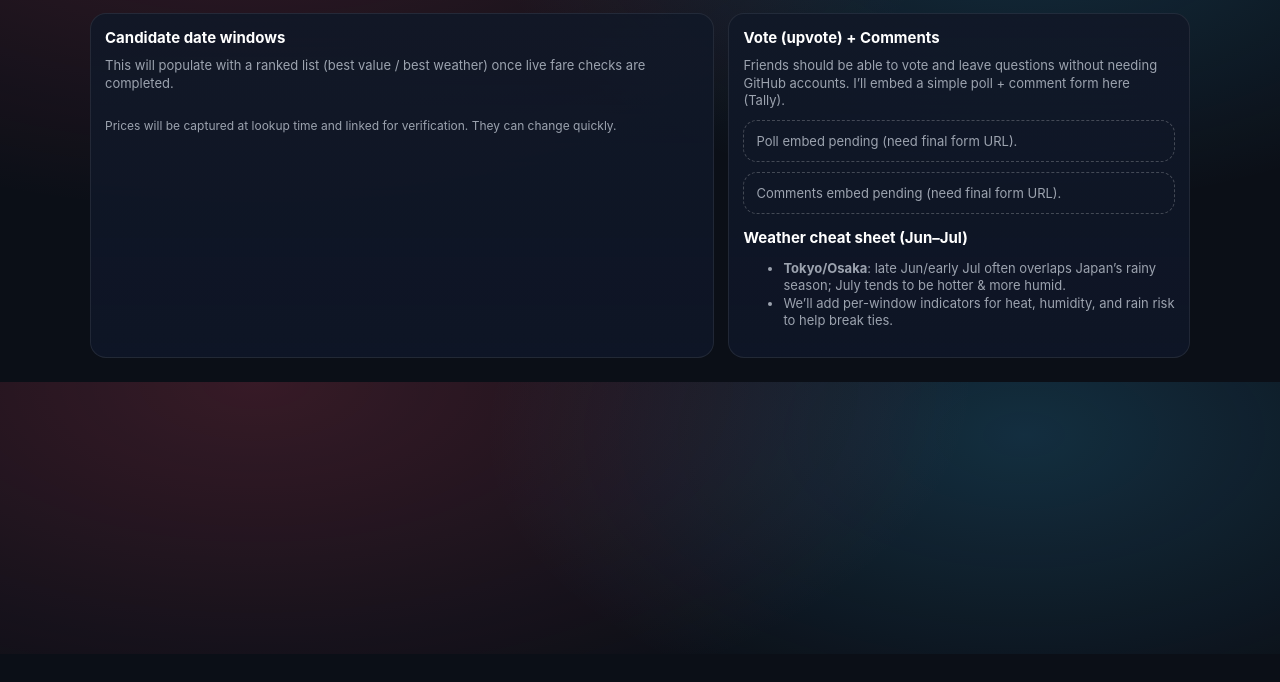
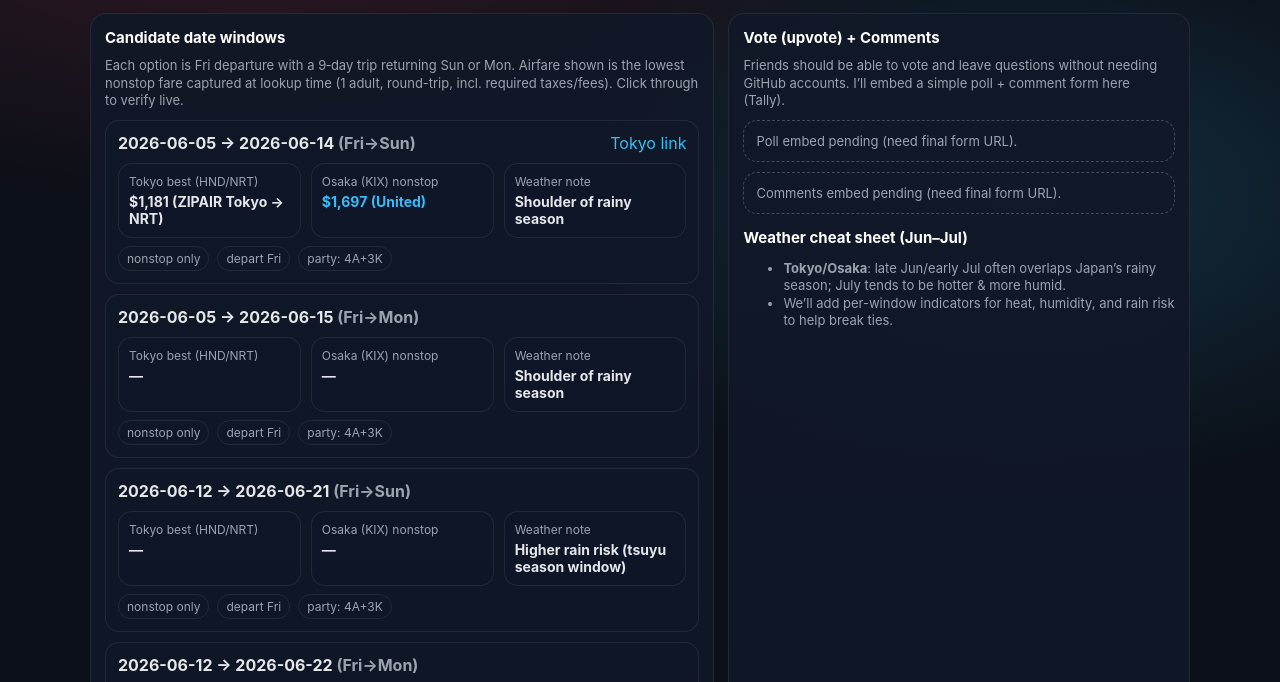
Before and after one commit to vaibhavmathur171-git/japan-trip-dashboard, a plain HTML site: page index.html in a window 1280 px wide. Shown: the part 146-828 px from the top of the page. Before the commit the page ends 800 px from the top, so only its background shows below. Drawn offline with Linux system fonts and the light colour scheme.

Commit message:
Render options and add first live fare snapshots

```diff
--- a/data.json
+++ b/data.json
@@ -53,21 +53,21 @@
       "flights": {
         "tokyo": {
           "hnd": {
-            "priceUsd": null,
-            "airline": null,
-            "link": null
+            "priceUsd": 2091,
+            "airline": "JAL",
+            "link": "https://www.google.com/travel/flights?q=Flights%20from%20SFO%20to%20HND%20on%202026-06-05%20through%202026-06-14%20nonstop"
           },
           "nrt": {
-            "priceUsd": null,
-            "airline": null,
-            "link": null
+            "priceUsd": 1181,
+            "airline": "ZIPAIR Tokyo",
+            "link": "https://www.google.com/travel/flights?q=Flights%20from%20SFO%20to%20NRT%20on%202026-06-05%20through%202026-06-14%20nonstop"
           }
         },
         "osaka": {
           "kix": {
-            "priceUsd": null,
-            "airline": null,
-            "link": null,
+            "priceUsd": 1697,
+            "airline": "United",
+            "link": "https://www.google.com/travel/flights?q=Flights%20from%20SFO%20to%20KIX%20on%202026-06-05%20through%202026-06-14%20nonstop",
             "note": null
           }
         }
@@ -76,19 +76,21 @@
         "tokyo": {
           "tempC": null,
           "humidityPct": null,
-          "rainNote": null
+          "rainNote": "Shoulder of rainy season"
         },
         "osaka": {
           "tempC": null,
           "humidityPct": null,
-          "rainNote": null
+          "rainNote": "Shoulder of rainy season"
         }
       },
       "score": {
         "value": null,
         "weather": null
       },
-      "notes": []
+      "notes": [
+        "Fare snapshot: Google Flights (nonstop filter), captured 2026-02-06. Prices shown are for 1 adult round-trip incl. taxes/fees."
+      ]
     },
     {
       "id": "2026-06-05_2026-06-15",
@@ -121,12 +123,12 @@
         "tokyo": {
           "tempC": null,
           "humidityPct": null,
-          "rainNote": null
+          "rainNote": "Shoulder of rainy season"
         },
         "osaka": {
           "tempC": null,
           "humidityPct": null,
-          "rainNote": null
+          "rainNote": "Shoulder of rainy season"
         }
       },
       "score": {
@@ -166,12 +168,12 @@
         "tokyo": {
           "tempC": null,
           "humidityPct": null,
-          "rainNote": null
+          "rainNote": "Higher rain risk (tsuyu season window)"
         },
         "osaka": {
           "tempC": null,
           "humidityPct": null,
-          "rainNote": null
+          "rainNote": "Higher rain risk (tsuyu season window)"
         }
       },
       "score": {
@@ -211,12 +213,12 @@
         "tokyo": {
           "tempC": null,
           "humidityPct": null,
-          "rainNote": null
+          "rainNote": "Higher rain risk (tsuyu season window)"
         },
         "osaka": {
           "tempC": null,
           "humidityPct": null,
-          "rainNote": null
+          "rainNote": "Higher rain risk (tsuyu season window)"
         }
       },
       "score": {
@@ -256,12 +258,12 @@
         "tokyo": {
           "tempC": null,
           "humidityPct": null,
-          "rainNote": null
+          "rainNote": "Higher rain risk (tsuyu season window)"
         },
         "osaka": {
           "tempC": null,
           "humidityPct": null,
-          "rainNote": null
+          "rainNote": "Higher rain risk (tsuyu season window)"
         }
       },
       "score": {
@@ -301,12 +303,12 @@
         "tokyo": {
           "tempC": null,
           "humidityPct": null,
-          "rainNote": null
+          "rainNote": "Higher rain risk (tsuyu season window)"
         },
         "osaka": {
           "tempC": null,
           "humidityPct": null,
-          "rainNote": null
+          "rainNote": "Higher rain risk (tsuyu season window)"
         }
       },
       "score": {
@@ -346,12 +348,12 @@
         "tokyo": {
           "tempC": null,
           "humidityPct": null,
-          "rainNote": null
+          "rainNote": "Higher rain risk (tsuyu season window)"
         },
         "osaka": {
           "tempC": null,
           "humidityPct": null,
-          "rainNote": null
+          "rainNote": "Higher rain risk (tsuyu season window)"
         }
       },
       "score": {
@@ -391,12 +393,12 @@
         "tokyo": {
           "tempC": null,
           "humidityPct": null,
-          "rainNote": null
+          "rainNote": "Higher rain risk (tsuyu season window)"
         },
         "osaka": {
           "tempC": null,
           "humidityPct": null,
-          "rainNote": null
+          "rainNote": "Higher rain risk (tsuyu season window)"
         }
       },
       "score": {
@@ -436,12 +438,12 @@
         "tokyo": {
           "tempC": null,
           "humidityPct": null,
-          "rainNote": null
+          "rainNote": "Higher rain risk (tsuyu season window)"
         },
         "osaka": {
           "tempC": null,
           "humidityPct": null,
-          "rainNote": null
+          "rainNote": "Higher rain risk (tsuyu season window)"
         }
       },
       "score": {
@@ -481,12 +483,12 @@
         "tokyo": {
           "tempC": null,
           "humidityPct": null,
-          "rainNote": null
+          "rainNote": "Higher rain risk (tsuyu season window)"
         },
         "osaka": {
           "tempC": null,
           "humidityPct": null,
-          "rainNote": null
+          "rainNote": "Higher rain risk (tsuyu season window)"
         }
       },
       "score": {
@@ -526,12 +528,12 @@
         "tokyo": {
           "tempC": null,
           "humidityPct": null,
-          "rainNote": null
+          "rainNote": "Higher rain risk (tsuyu season window)"
         },
         "osaka": {
           "tempC": null,
           "humidityPct": null,
-          "rainNote": null
+          "rainNote": "Higher rain risk (tsuyu season window)"
         }
       },
       "score": {
@@ -571,12 +573,12 @@
         "tokyo": {
           "tempC": null,
           "humidityPct": null,
-          "rainNote": null
+          "rainNote": "Higher rain risk (tsuyu season window)"
         },
         "osaka": {
           "tempC": null,
           "humidityPct": null,
-          "rainNote": null
+          "rainNote": "Higher rain risk (tsuyu season window)"
         }
       },
       "score": {
@@ -616,12 +618,12 @@
         "tokyo": {
           "tempC": null,
           "humidityPct": null,
-          "rainNote": null
+          "rainNote": "Hot/humid; rain risk moderate"
         },
         "osaka": {
           "tempC": null,
           "humidityPct": null,
-          "rainNote": null
+          "rainNote": "Hot/humid; rain risk moderate"
         }
       },
       "score": {
@@ -661,12 +663,12 @@
         "tokyo": {
           "tempC": null,
           "humidityPct": null,
-          "rainNote": null
+          "rainNote": "Hot/humid; rain risk moderate"
         },
         "osaka": {
           "tempC": null,
           "humidityPct": null,
-          "rainNote": null
+          "rainNote": "Hot/humid; rain risk moderate"
         }
       },
       "score": {
@@ -706,12 +708,12 @@
         "tokyo": {
           "tempC": null,
           "humidityPct": null,
-          "rainNote": null
+          "rainNote": "Hot/humid; rain risk moderate"
         },
         "osaka": {
           "tempC": null,
           "humidityPct": null,
-          "rainNote": null
+          "rainNote": "Hot/humid; rain risk moderate"
         }
       },
       "score": {
@@ -751,12 +753,12 @@
         "tokyo": {
           "tempC": null,
           "humidityPct": null,
-          "rainNote": null
+          "rainNote": "Hot/humid; rain risk moderate"
         },
         "osaka": {
           "tempC": null,
           "humidityPct": null,
-          "rainNote": null
+          "rainNote": "Hot/humid; rain risk moderate"
         }
       },
       "score": {
@@ -796,12 +798,12 @@
         "tokyo": {
           "tempC": null,
           "humidityPct": null,
-          "rainNote": null
+          "rainNote": "Hot/humid; rain risk moderate"
         },
         "osaka": {
           "tempC": null,
           "humidityPct": null,
-          "rainNote": null
+          "rainNote": "Hot/humid; rain risk moderate"
         }
       },
       "score": {
@@ -841,12 +843,12 @@
         "tokyo": {
           "tempC": null,
           "humidityPct": null,
-          "rainNote": null
+          "rainNote": "Hot/humid; rain risk moderate"
         },
         "osaka": {
           "tempC": null,
           "humidityPct": null,
-          "rainNote": null
+          "rainNote": "Hot/humid; rain risk moderate"
         }
       },
       "score": {
--- a/index.html
+++ b/index.html
@@ -74,9 +74,9 @@
     <div class="grid">
       <section class="card">
         <h2>Candidate date windows</h2>
-        <div class="note">This will populate with a ranked list (best value / best weather) once live fare checks are completed.</div>
+        <div class="note">Each option is Fri departure with a 9‑day trip returning Sun or Mon. Airfare shown is the lowest nonstop fare captured at lookup time (1 adult, round-trip, incl. required taxes/fees). Click through to verify live.</div>
         <div id="options" class="opts"></div>
-        <div class="footer">Prices will be captured at lookup time and linked for verification. They can change quickly.</div>
+        <div class="footer">Prices can change quickly. We’ll refresh the sweep as we narrow down.</div>
       </section>
 
       <aside class="card">
@@ -97,22 +97,59 @@
   </div>
 
   <script>
+    function fmtUsd(x){
+      if (x === null || x === undefined) return '—';
+      return new Intl.NumberFormat('en-US',{style:'currency',currency:'USD',maximumFractionDigits:0}).format(x);
+    }
+
+    function bestTokyo(opt){
+      const c = [];
+      const hnd = opt.flights?.tokyo?.hnd;
+      const nrt = opt.flights?.tokyo?.nrt;
+      if (hnd && typeof hnd.priceUsd === 'number') c.push({airport:'HND', ...hnd});
+      if (nrt && typeof nrt.priceUsd === 'number') c.push({airport:'NRT', ...nrt});
+      if (!c.length) return null;
+      c.sort((a,b)=>a.priceUsd-b.priceUsd);
+      return c[0];
+    }
+
     async function main(){
       const res = await fetch('./data.json', {cache:'no-store'});
       const data = await res.json();
       const opts = document.getElementById('options');
       opts.innerHTML = '';
 
-      if (!data.options || data.options.length === 0) {
+      const options = (data.options || []);
+      if (options.length === 0) {
         const div = document.createElement('div');
         div.className = 'opt';
-        div.innerHTML = `<div class="row"><div class="title">(Working on it)</div><div class="muted">Live fare sweep pending</div></div>
+        div.innerHTML = `<div class="row"><div class="title">(Working on it)</div><div class="muted">Live fare sweep pending</div></div>`;
+        opts.appendChild(div);
+        return;
+      }
+
+      for (const opt of options) {
+        const tokyo = bestTokyo(opt);
+        const kix = opt.flights?.osaka?.kix;
+
+        const tokyoText = tokyo ? `${fmtUsd(tokyo.priceUsd)} (${tokyo.airline || ''} → ${tokyo.airport})` : '—';
+        const osakaText = (kix && typeof kix.priceUsd === 'number') ? `${fmtUsd(kix.priceUsd)} (${kix.airline || ''})` : '—';
+        const weatherText = opt.weather?.tokyo?.rainNote || '—';
+
+        const div = document.createElement('div');
+        div.className = 'opt';
+        div.innerHTML = `
+          <div class="row">
+            <div class="title">${opt.departDate} → ${opt.returnDate} <span class="muted">(${opt.pattern})</span></div>
+            <div class="muted">${tokyo?.link ? `<a href="${tokyo.link}" target="_blank" rel="noreferrer">Tokyo link</a>` : ''}</div>
+          </div>
           <div class="kpi">
-            <div class="k"><div class="l">Tokyo (HND/NRT)</div><div class="v">—</div></div>
-            <div class="k"><div class="l">Osaka (KIX)</div><div class="v">—</div></div>
-            <div class="k"><div class="l">Weather</div><div class="v">—</div></div>
+            <div class="k"><div class="l">Tokyo best (HND/NRT)</div><div class="v">${tokyoText}</div></div>
+            <div class="k"><div class="l">Osaka (KIX) nonstop</div><div class="v">${(kix && kix.link) ? `<a href="${kix.link}" target="_blank" rel="noreferrer">${osakaText}</a>` : osakaText}</div></div>
+            <div class="k"><div class="l">Weather note</div><div class="v">${weatherText}</div></div>
           </div>
-          <div class="tags"><span class="tag">will include Fri→Sun and Fri→Mon</span><span class="tag">nonstop only</span></div>`;
+          <div class="tags"><span class="tag">nonstop only</span><span class="tag">depart Fri</span><span class="tag">party: 4A+3K</span></div>
+        `;
         opts.appendChild(div);
       }
     }
```
